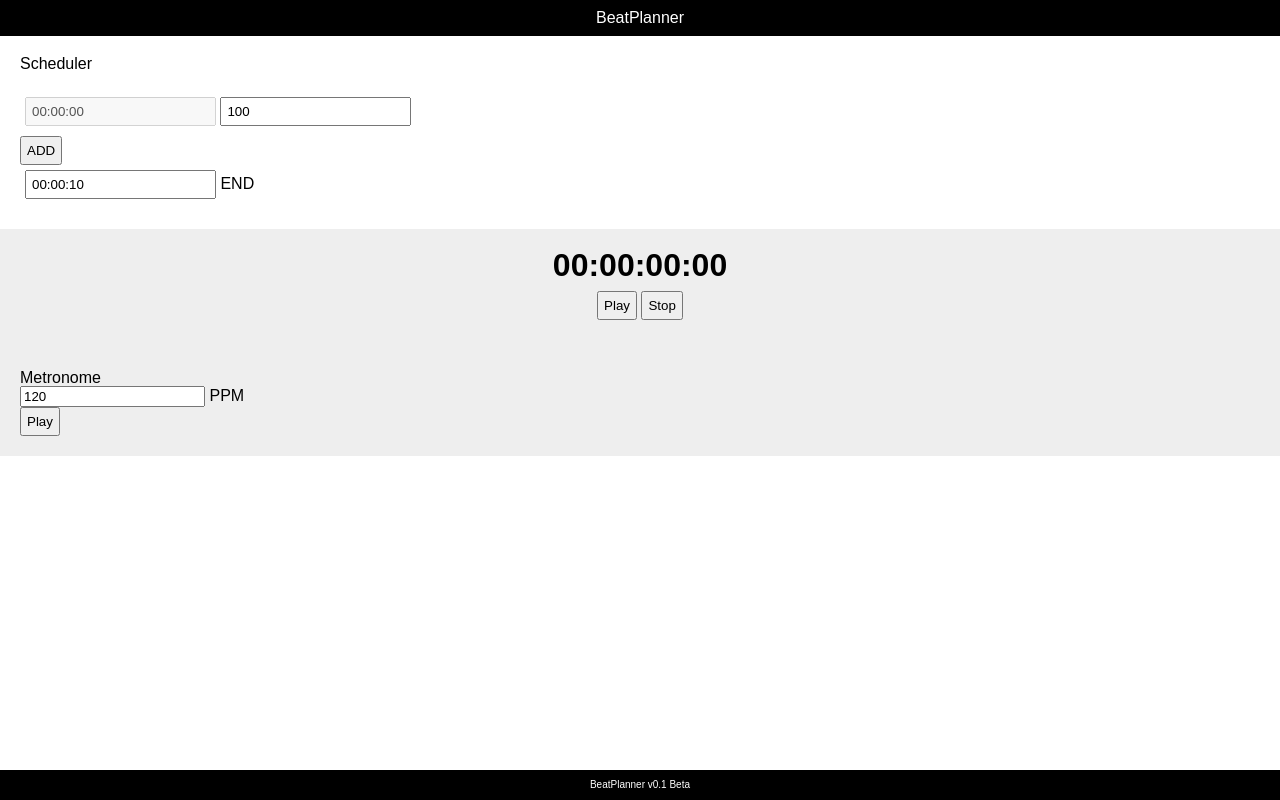
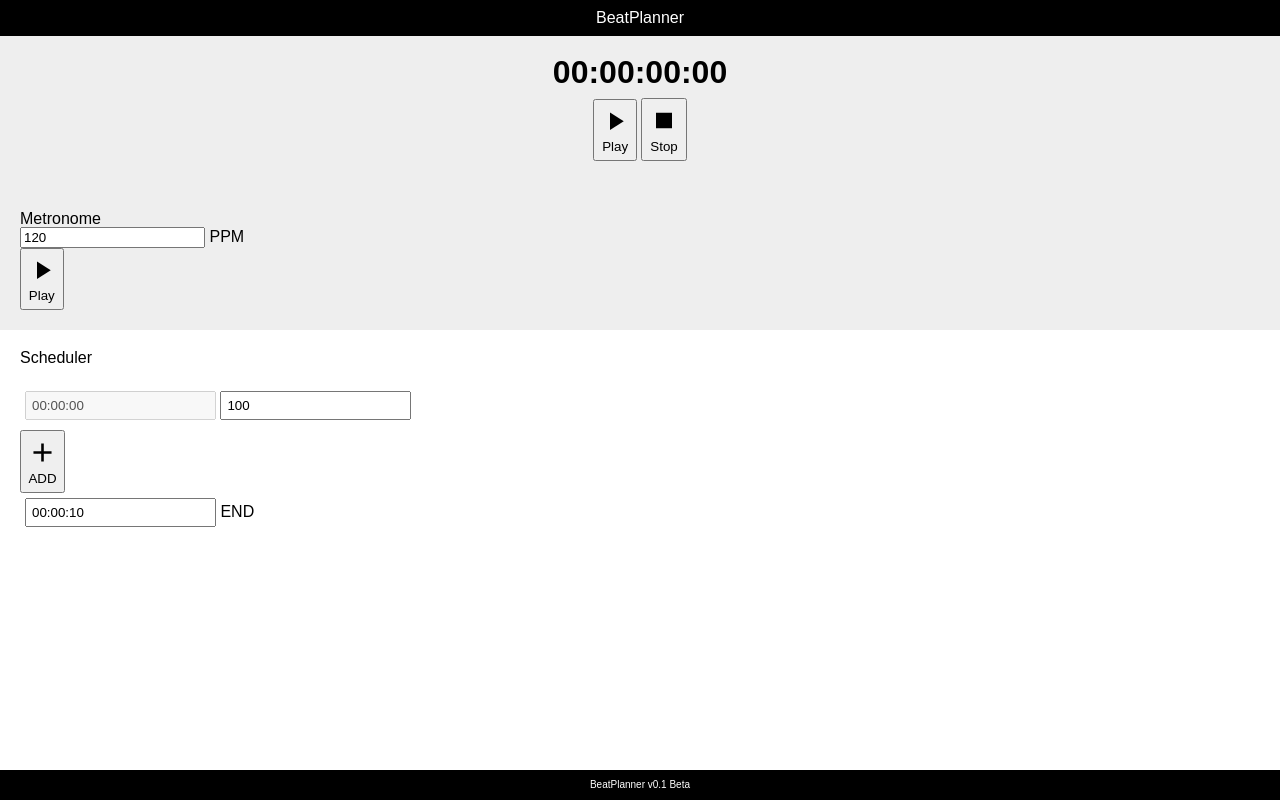
Before and after one commit to patocorrenti/metronome, a website: page index.html in a window 1280 px wide. Drawn offline with nearby package versions, Linux system fonts and the light colour scheme; files that its build step writes are made by us from their sources.

Commit message:
feat: add icons

```diff
--- a/index.html
+++ b/index.html
@@ -20,6 +20,57 @@
             <h1>BeatPlanner</h1>
         </header>
         <main class="main-section">
+            <div>
+                <section id="timer" class="timer">
+                    <header>
+                        <h3>Timer</h3>
+                    </header>
+                    <div>
+                        <div class="time">
+                            <span id="hrs">00</span>:<span id="mins">00</span>:<span id="seconds">00</span>:<span id="tens">00</span>
+                        </div>
+                        <div class="actions">
+                            <button id="button-play">
+                                <img src="assets/icons/play.svg" alt="Play icon">
+                                Play
+                            </button>
+                            <button id="button-pause">
+                                <img src="assets/icons/pause.svg" alt="Pause icon">
+                                Pause
+                            </button>
+                            <button id="button-stop">
+                                <img src="assets/icons/stop.svg" alt="Stop icon">
+                                Stop
+                            </button>
+                        </div>
+                    </div>
+                </section>
+                <section id="metronome" class="metronome">
+                    <header>
+                        <h3>Metronome</h3>
+                    </header>
+                    <input type="number" id="ppm">
+                    <span>PPM</span>
+                    <div>
+                        <p>
+                            <button id="play-btn" class="play-btn">
+                                <span class="play">
+                                    <img src="assets/icons/play.svg" alt="">
+                                    Play
+                                </span>
+                                <span class="pause">
+                                    <img src="assets/icons/pause.svg" alt="">
+                                    Pause
+                                </span>
+                            </button>
+                        </p>
+                    </div>
+                    <audio id="audio-source">
+                        <source src="assets/audio/tick.ogg" type="audio/ogg">
+                        <source src="assets/audio/tick.mp3" type="audio/mpeg">
+                    </audio>
+                </section>
+            </div>
             <section id="scheduler" class="scheduler">
                 <header>
                     <h3>Scheduler</h3>
@@ -33,10 +84,12 @@
                         <input type="text" name="time" placeholder="00:00:00" value="00:00:02"/>
                         <input type="number" name="ppm" placeholder="PPM" value="200">
                         <button type="button" data-step-remove>
+                            <img src="assets/icons/minus.svg" alt="Remove">
                             Remove
                         </button>
                     </div>
                     <button type="button" data-step-add>
+                        <img src="assets/icons/plus.svg" alt="Add">
                         ADD
                     </button>
                     <div data-step class="step">
@@ -45,42 +98,6 @@
                     </div>
                 </div>
             </section>
-            <div>
-                <section id="timer" class="timer">
-                    <header>
-                        <h3>Timer</h3>
-                    </header>
-                    <div>
-                        <div class="time">
-                            <span id="hrs">00</span>:<span id="mins">00</span>:<span id="seconds">00</span>:<span id="tens">00</span>
-                        </div>
-                        <div class="actions">
-                            <button id="button-play">Play</button>
-                            <button id="button-pause">Pause</button>
-                            <button id="button-stop">Stop</button>
-                        </div>
-                    </div>
-                </section>
-                <section id="metronome" class="metronome">
-                    <header>
-                        <h3>Metronome</h3>
-                    </header>
-                    <input type="number" id="ppm">
-                    <span>PPM</span>
-                    <div>
-                        <p>
-                            <button id="play-btn" class="play-btn">
-                                <span class="play">Play</span>
-                                <span class="pause">Pause</span>
-                            </button>
-                        </p>
-                    </div>
-                    <audio id="audio-source">
-                        <source src="assets/audio/tick.ogg" type="audio/ogg">
-                        <source src="assets/audio/tick.mp3" type="audio/mpeg">
-                    </audio>
-                </section>
-            </div>
         </main>
         <footer class="main-footer">
             BeatPlanner v0.1 Beta
```
Also changed, not shown: assets/icons/minus.svg (added), assets/icons/pause.svg (added), assets/icons/play.svg (added), assets/icons/plus.svg (added), assets/icons/stop.svg (added).
